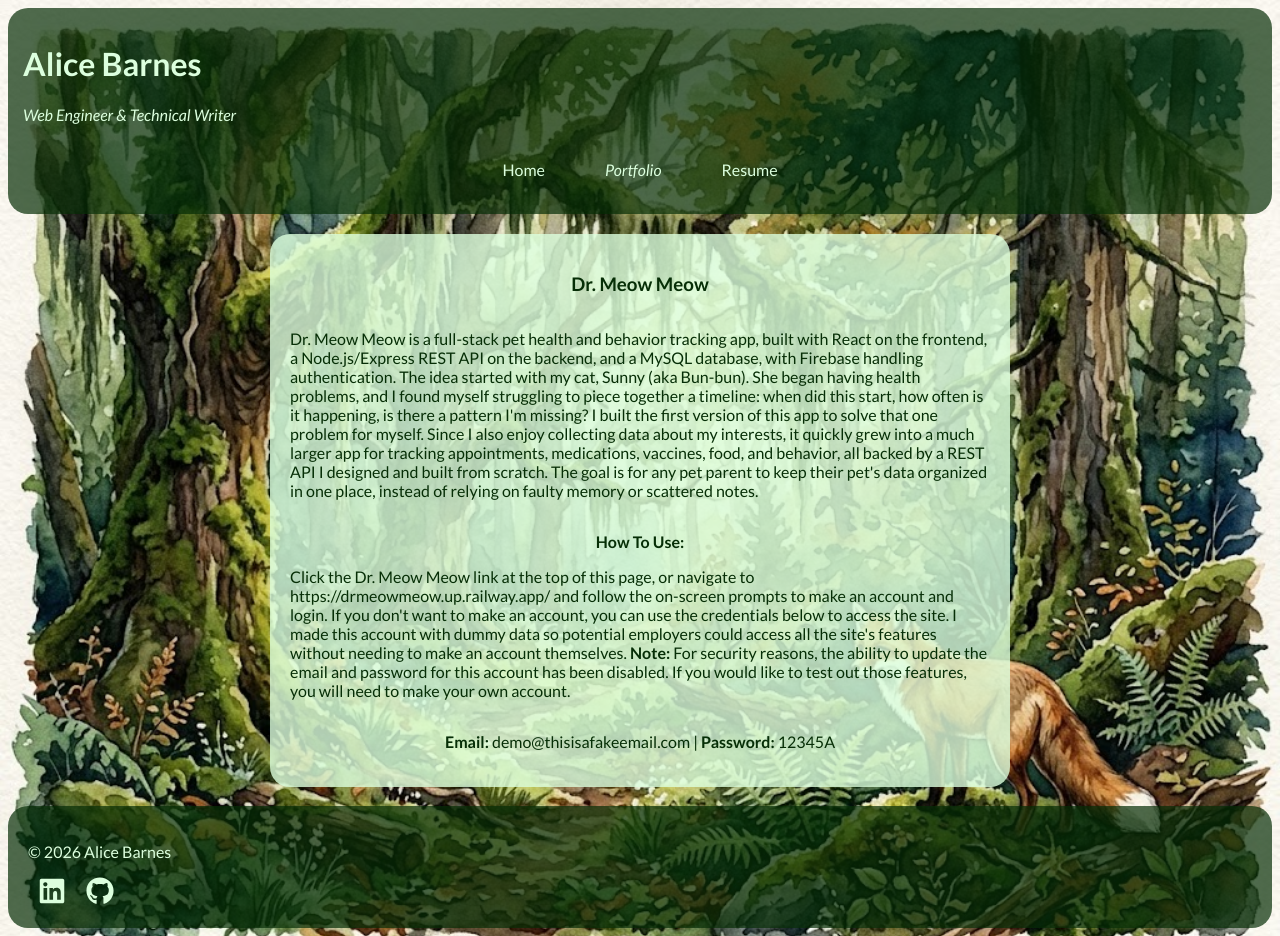
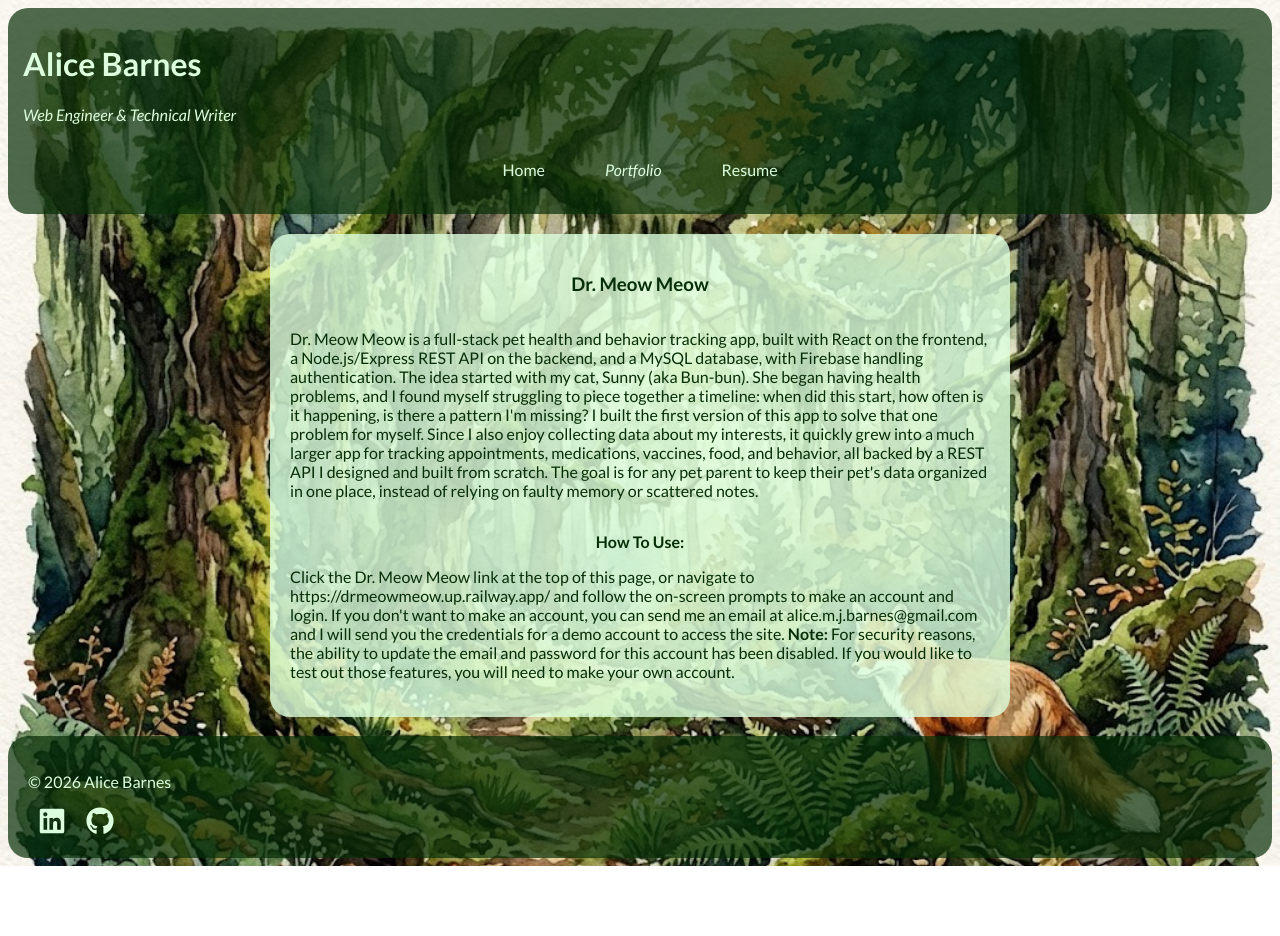
Before and after one commit to ajbarnes-13/My_Website, a React (Vite) app in the folder frontend-react/: page /portfolio in a window 1280 px wide. After the commit the page ends 866 px from the top, so only its background shows below. Built offline with nearby package versions, Linux system fonts and the light colour scheme.

Commit message:
Removed demo account credentials. Instead, these will be provided upon request via email.

```diff
--- a/frontend-react/src/pages/portfolio.jsx
+++ b/frontend-react/src/pages/portfolio.jsx
@@ -20,12 +20,10 @@ function Portfolio () {
                 <p className="instructions"><strong>How To Use:</strong></p>
                 <p>Click the Dr. Meow Meow link at the top of this page, or navigate to https://drmeowmeow.up.railway.app/ and
                     follow the on-screen prompts to make an account and login. If you don't want to make an account, you can
-                    use the credentials below to access the site. I made this account with dummy data so potential employers could
-                    access all the site's features without needing to make an account themselves. <strong>Note: </strong> For security
-                    reasons, the ability to update the email and password for this account has been disabled. If you would like to test
-                    out those features, you will need to make your own account.
+                    send me an email at alice.m.j.barnes@gmail.com and I will send you the credentials for a demo account to access the site. <strong>Note: </strong>
+                    For security reasons, the ability to update the email and password for this account has been disabled. If
+                    you would like to test out those features, you will need to make your own account.
                 </p>
-                <p className="credentials"><strong>Email: </strong>demo@thisisafakeemail.com | <strong>Password: </strong>12345A</p>
             </section>
 
             <section>
```
